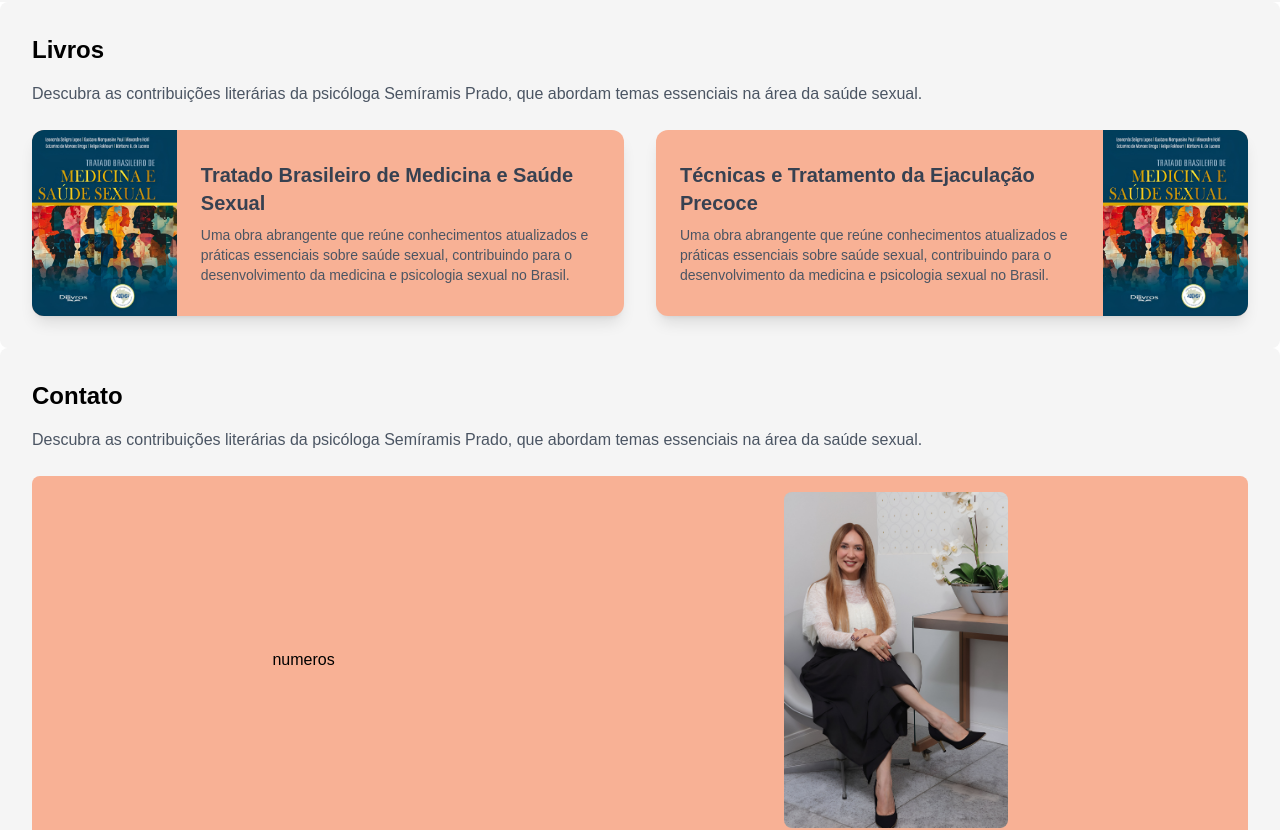
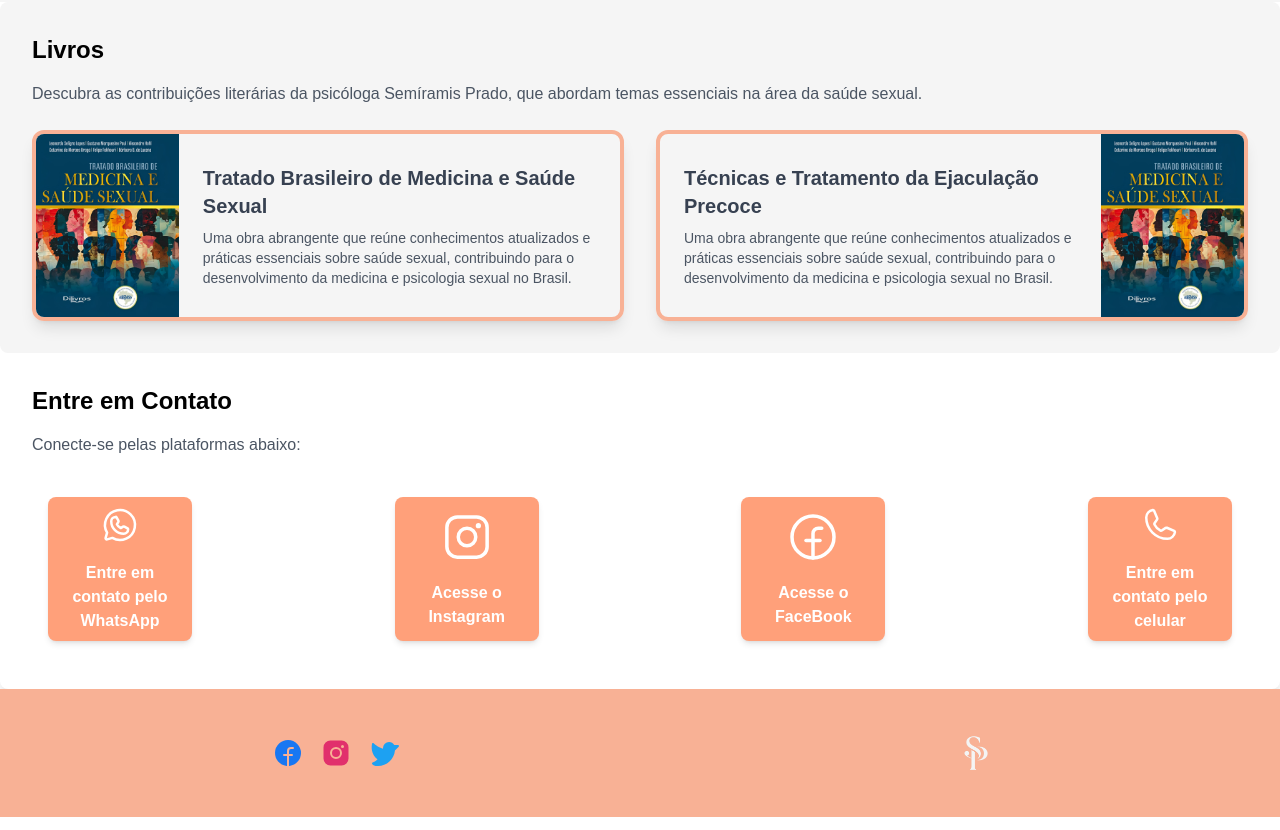
Before and after one commit to DeborahLyra/psychologist-landing-page, a React (Vite) app: page / in a window 1280 px wide. Shown: the part 1140-1970 px from the top of the page. Built offline with nearby package versions, Linux system fonts and the light colour scheme; a web font is replaced by a local one.

Commit message:
edited: contact

```diff
--- a/src/components/aboutMe/AboutMe.tsx
+++ b/src/components/aboutMe/AboutMe.tsx
@@ -32,7 +32,7 @@ export function AboutMe() {
                     <h3 className="font-semibold text-lg text-gray-700">Atuação</h3>
                     <article>
                         <ul className="list-inside text-gray-600 space-y-2">
-                            <li>Atualmente sou Psicólga ....</li>
+                            <li>Atualmente faço parte da equipe Andros Recife, onde atuo como terapeuta sexual numa abordagem multiprofissional</li>
                             <li>Fui Delegada Estadual da SBRASH em três Gestões</li>
                             <li>Membro da ABEMSS - Associação Brasileira de Estudos em Medicina e Saúde Sexual</li>
                             <li>Atuou como Psicóloga Clínica (crianças, adolescentes e adultos) durante 27 anos no Ambulatório do Hospital João Murilo-Secretaria de Saúde/PE</li>
--- a/src/components/books/Books.tsx
+++ b/src/components/books/Books.tsx
@@ -11,7 +11,7 @@ export function Books() {
             </section>
 
             <section className="grid grid-cols-1 gap-8 md:grid-cols-2">
-                <div className="flex flex-col md:flex-row items-center bg-roseTea shadow-lg rounded-xl overflow-hidden transform transition duration-300 hover:scale-105">
+                <div className="flex flex-col md:flex-row items-center border-roseTea border-4 shadow-lg rounded-xl overflow-hidden transform transition duration-300 hover:scale-105">
                     <a
                         href="https://www.amazon.com.br/Brasileiro-MEDICINA-Leonardo-GMarquesine-FFakhouri/dp/6586143918"
                         target="_blank"
@@ -34,7 +34,7 @@ export function Books() {
                     </div>
                 </div>
 
-                <div className="flex flex-col md:flex-row-reverse items-center bg-roseTea shadow-lg rounded-xl overflow-hidden transform transition duration-300 hover:scale-105">
+                <div className="flex flex-col md:flex-row-reverse items-center  border-roseTea border-4 shadow-lg rounded-xl overflow-hidden transform transition duration-300 hover:scale-105">
                     <a
                         href="#"
                         target="_blank"
--- a/src/components/contact/Contact.tsx
+++ b/src/components/contact/Contact.tsx
@@ -1,24 +1,61 @@
-import image from '../../../public/imgs/contact-photo.jpeg'
+//import image from '../../../public/imgs/contact-photo.jpeg'
+import { WhatsappLogo, InstagramLogo, FacebookLogo, Phone } from 'phosphor-react';
+
+const contact = [
+    {
+        link: 'https://wa.me/1234567890',
+        icon: WhatsappLogo,
+        text:'Entre em contato pelo WhatsApp'
+    },
+    {
+        link: 'https://instagram.com/seuusuario',
+        icon: InstagramLogo,
+        text:'Acesse o Instagram'
+    },
+    {
+        link: 'https://facebook.com/seuusuario',
+        icon: FacebookLogo,
+        text:'Acesse o FaceBook'
+    },
+    {
+        link: 'tel:+1234567890',
+        icon: Phone,
+        text:'Entre em contato pelo celular'
+    },
+];
 
 export function Contact() {
     return (
-        <div className="p-8 rounded-lg w-full bg-offWhite">
+        <div className="p-8 rounded-lg w-full shadow-lg">
             <section className="mb-6">
-                <h2 className="font-bold text-2xl mb-4 text-center sm:text-left">Contato</h2>
+                <h2 className="font-bold text-2xl mb-4 text-center sm:text-left">
+                    Entre em Contato
+                </h2>
                 <p className="text-lgl mb-4 text-center sm:text-left text-gray-600">
-                    Descubra as contribuições literárias da psicóloga Semíramis Prado, que abordam temas essenciais na área da saúde sexual.
+                    Conecte-se pelas plataformas abaixo:
                 </p>
             </section>
-            <section className='flex flex-col items-center justify-around bg-roseTea p-4 rounded-lg md:flex-row lg:flex-row'>
-                <div>
-                    numeros
-                </div>
-                <img
-                    src={image}
-                    alt="Semiramis Prado"
-                    className='w-56 rounded-lg'
-                />
+            <section className="flex gap-8 flex-col items-center justify-between p-4 md:flex-row lg:flex-row">
+                {contact.map((item, index) => {
+                    const IconComponent = item.icon;
+                    return (
+                        <div
+                            key={index}
+                            className="flex items-center justify-center p-2 w-36 h-36 rounded-lg bg-salmonLight shadow-md hover:shadow-xl transition-transform transform hover:scale-105"
+                        >
+                            <a
+                                href={item.link}
+                                target="_blank"
+                                rel="noopener noreferrer"
+                                className="flex flex-col gap-4 items-center justify-center w-full h-full"
+                            >
+                                <IconComponent size={56} color="#fff" />
+                                <p className='text-center text-white font-semibold'>{item.text}</p>
+                            </a>
+                        </div>
+                    );
+                })}
             </section>
         </div>
-    )
+    );
 }
```
